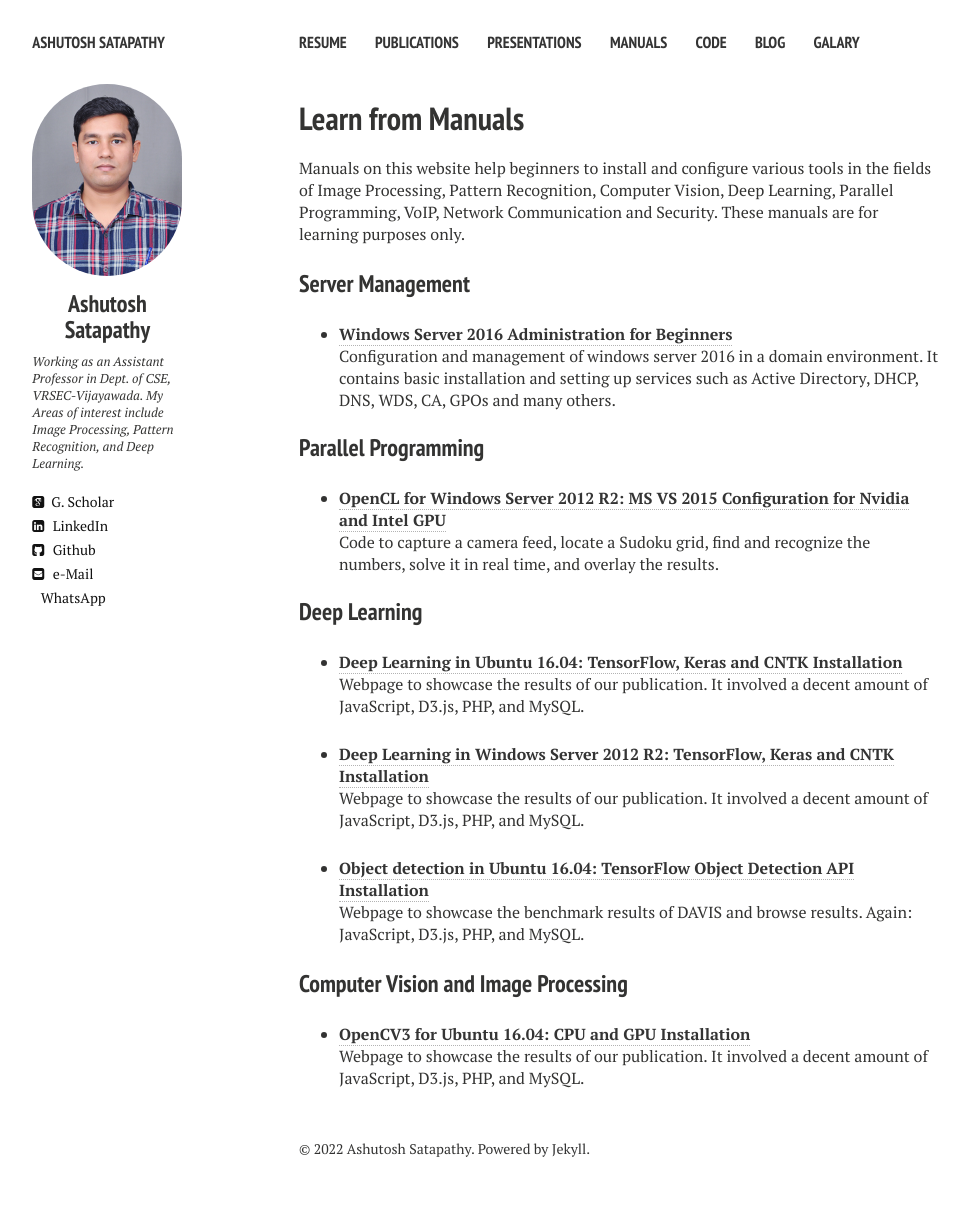
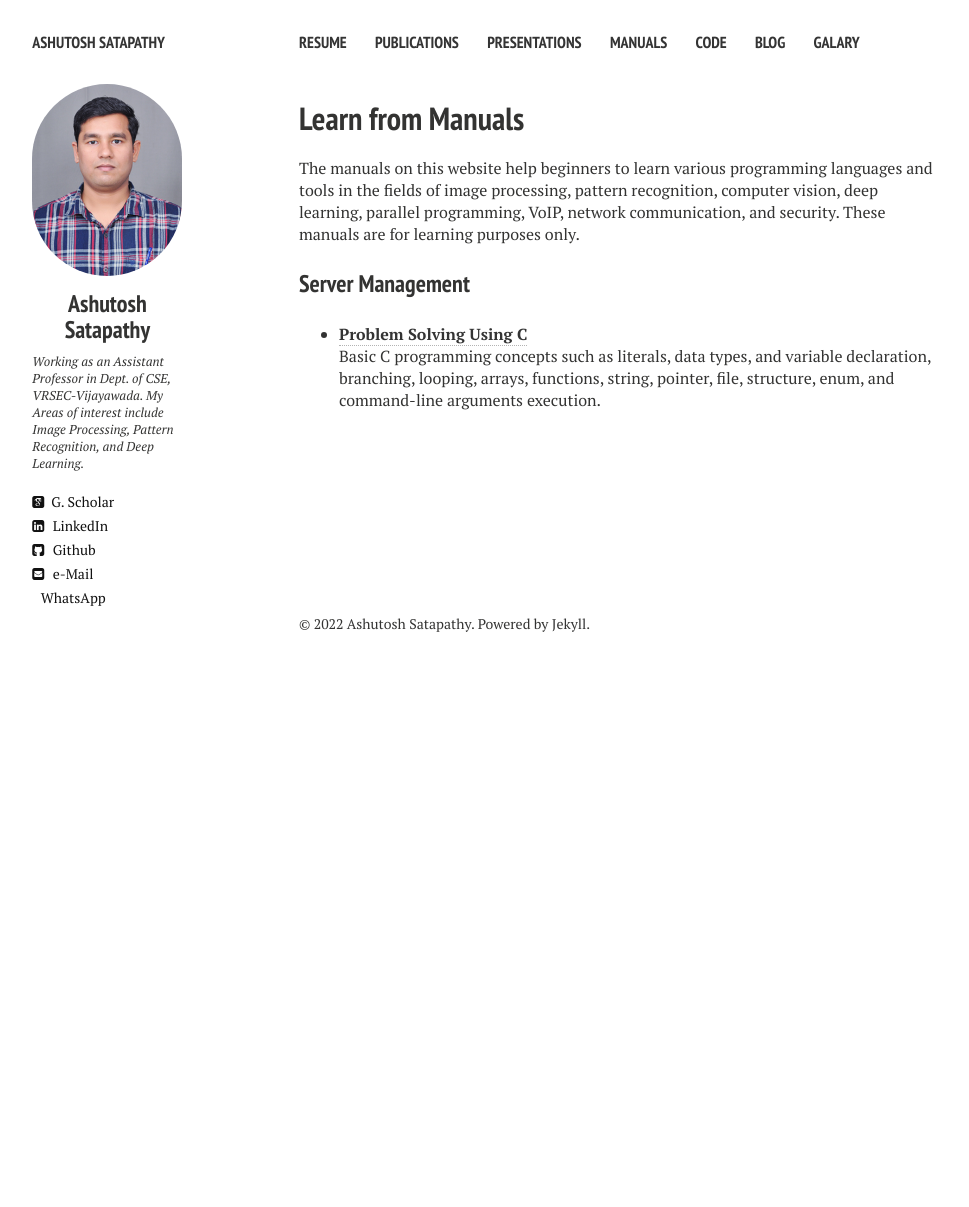
Before and after one commit to ashutoshsatapathy1990/ashutoshsatapathy1990.github.io, a Jekyll site: the page built from manuals.md, in a window 1280 px wide. Shown: the whole page, without its empty margins (21-990 px from the left). Built offline with Jekyll 4.4.1, drawn with Linux system fonts in a browser that asks for light colours; nearby versions of some CDN libraries; after the commit the page ends 900 px from its top, so only the background shows below that.

Commit message:
Update manuals.md

```diff
--- a/manuals.md
+++ b/manuals.md
@@ -3,35 +3,14 @@ layout: page
 permalink: /manuals/
 title: Learn from Manuals
 tags: [manuals]
-modified: 15-01-2018
+modified: 30-03-2021
 comments: false
 ---
 
 
-Manuals on this website help beginners to install and configure various tools in the fields of Image Processing, Pattern Recognition, Computer Vision, Deep Learning, Parallel Programming, VoIP, Network Communication and Security. These manuals are for learning purposes only.
+The manuals on this website help beginners to learn various programming languages and tools in the fields of image processing, pattern recognition, computer vision, deep learning, parallel programming, VoIP, network communication, and security. These manuals are for learning purposes only.
 
 ### Server Management
 
-* [**Windows Server 2016 Administration for Beginners**](http://www.vision.ee.ethz.ch/~cvlsegmentation/cob/)<br>
-Configuration and management of windows server 2016 in a domain environment. It contains basic installation and setting up services such as Active Directory, DHCP, DNS, WDS, CA, GPOs and many others.
-
-### Parallel Programming
-
-* [**OpenCL for Windows Server 2012 R2: MS VS 2015 Configuration for Nvidia and Intel GPU**](http://jponttuset.github.io/solving-sudokus-like-a-pro-1/)<br>
-Code to capture a camera feed, locate a Sudoku grid, find and recognize the numbers, solve it in real time, and overlay the results.
-
-### Deep Learning
-
-* [**Deep Learning in Ubuntu 16.04: TensorFlow, Keras and CNTK Installation**](http://www.vision.ee.ethz.ch/~biwiproposals/boosting-coco/)<br>
-Webpage to showcase the results of our publication. It involved a decent amount of JavaScript, D3.js, PHP, and MySQL.
-
-* [**Deep Learning in Windows Server 2012 R2: TensorFlow, Keras and CNTK Installation**](http://www.vision.ee.ethz.ch/~biwiproposals/boosting-coco/)<br>
-Webpage to showcase the results of our publication. It involved a decent amount of JavaScript, D3.js, PHP, and MySQL.
-
-* [**Object detection in Ubuntu 16.04: TensorFlow Object Detection API Installation**](https://graphics.ethz.ch/~perazzif/davis/index.html)<br>
-Webpage to showcase the benchmark results of DAVIS and browse results. Again: JavaScript, D3.js, PHP, and MySQL.
-
-### Computer Vision and Image Processing
-
-* [**OpenCV3 for Ubuntu 16.04: CPU and GPU Installation**](http://www.vision.ee.ethz.ch/~biwiproposals/boosting-coco/)<br>
-Webpage to showcase the results of our publication. It involved a decent amount of JavaScript, D3.js, PHP, and MySQL.
+* [**Problem Solving Using C**](http://www.vision.ee.ethz.ch/~cvlsegmentation/cob/)<br>
+Basic C programming concepts such as literals, data types, and variable declaration, branching, looping, arrays, functions, string, pointer, file, structure, enum, and command-line arguments execution.
```
